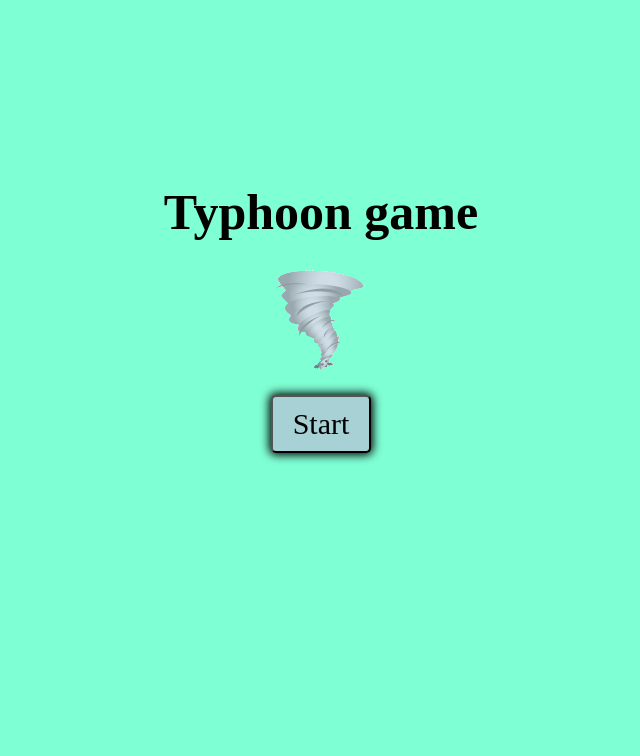
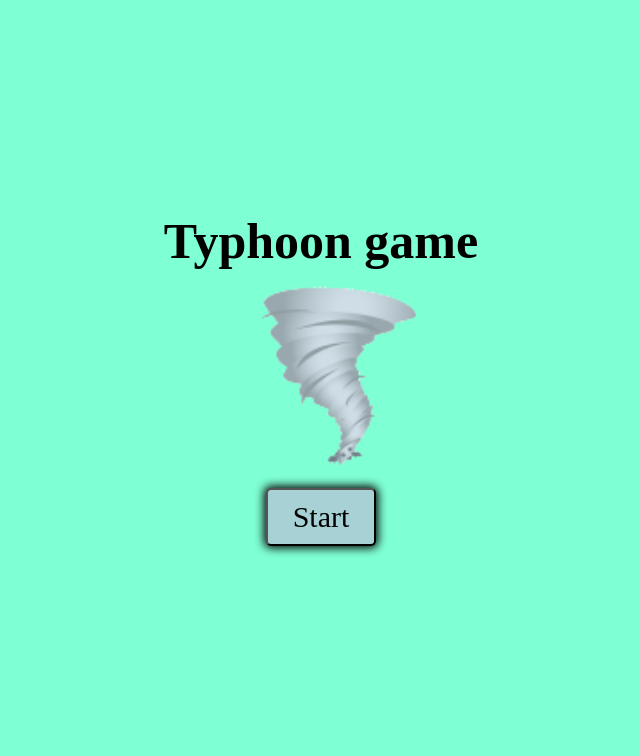
Before and after one commit to Anurni/Dialogue_game, a website built with Vite: page index.html in a window 1280 px wide. Shown: the part 39-795 px from the top of the page, without its empty margins (319-959 px from the left). Built offline with nearby package versions, Linux system fonts and the light colour scheme; what @statelyai/inspect, speechstate would draw is missing.

Commit message:
start button working again , trying to fix hidechosenboxes now

```diff
--- a/dialogue_game.js
+++ b/dialogue_game.js
@@ -161,7 +161,7 @@ const dialogueGame = setup({
       show : () => showElements("category_buttons"),
       showTyphoon : () => showElements("typhoon"),
       showBoxes : () => showElements("question_boxes"),
-      hideStart : () => hideAllElements(["startButton","game_title"]),
+      hideStart : () => hideAllElements(["startButton","game_title","typhoon_gif"]),
       hideCategories : () => hideCategoryElements("category_buttons"),
       hideBox : ({context},params) => hideElement(params), //why do we need to put context in even tho it's never read?
       hideChosenBoxes : ({context, params}) => hideChosenBoxes(context.hiddenBoxes)
@@ -586,4 +586,4 @@ export function setupButton(element) {
 
   //dmActor.getSnapshot().context.ssRef.subscribe((snapshot) => {
   //  element.innerHTML = `${snapshot.value.AsrTtsManager.Ready}`;
-  //});
+  //S})
--- a/main.js
+++ b/main.js
@@ -1,11 +1,11 @@
 import "./style.css";
-import { setupButton,/*setupSelect*/ } from "./dialogue_game.js"; //setupSelect in the brackets needed
+import { setupButton } from "./dialogue_game.js";
 
 document.querySelector("#app").innerHTML = `
   <div id = "start_container">
    <h1 id="game_title">Typhoon game</h1>
-      <button id="startButton" class="button">Start</button></div>
-      <div style="width:300px;max-width:100%;"><div style="height:100;padding-bottom:200%;position:relative; left: 90px; margin-bottom = -100px, margin-top = -100px"><iframe width="1000" height="1000" style="position:absolute;top:100px;left:0;width:200%;height:200%;" frameBorder="0" src="typhoon_gif.gif"</iframe></div>
+    <button id="startButton" class="button">Start</button></div>
+      <img id = "typhoon_gif" src="typhoon_gif.gif">
   <div class="category_buttons" style =  "display : none">
     <h2 id="category"> Choose your poison </h2>
       <button class="category_buttons">General Knowledge</button>
--- a/style.css
+++ b/style.css
@@ -27,11 +27,11 @@ body {
 
 #game_title {
   font-size: 50px;
-  position: relative; top: 180px;
+  position: relative; top: 15px;
 }
 
 #startButton {
-  width: 100px;
+  width: 110px;
   max-width: 80%;
   border-radius: 5px;
   padding: 10px;
@@ -41,7 +41,8 @@ body {
   background-color: #a7d1d4;
   cursor: pointer;
   transition: border-color 0.25s;
-  position: relative; top: 300px;
+  position: relative; top : 200px;
+
 }
 #startButton:hover {
   border-color: #0a1ce2;
@@ -52,6 +53,10 @@ button:focus-visible {
   display: "none";
 }
 
+#typhoon_gif {
+  width: 200px;
+  position: relative; top: -90px;
+}
 .category_buttons {
   display : block;
   margin-block-start: 30px;
```
